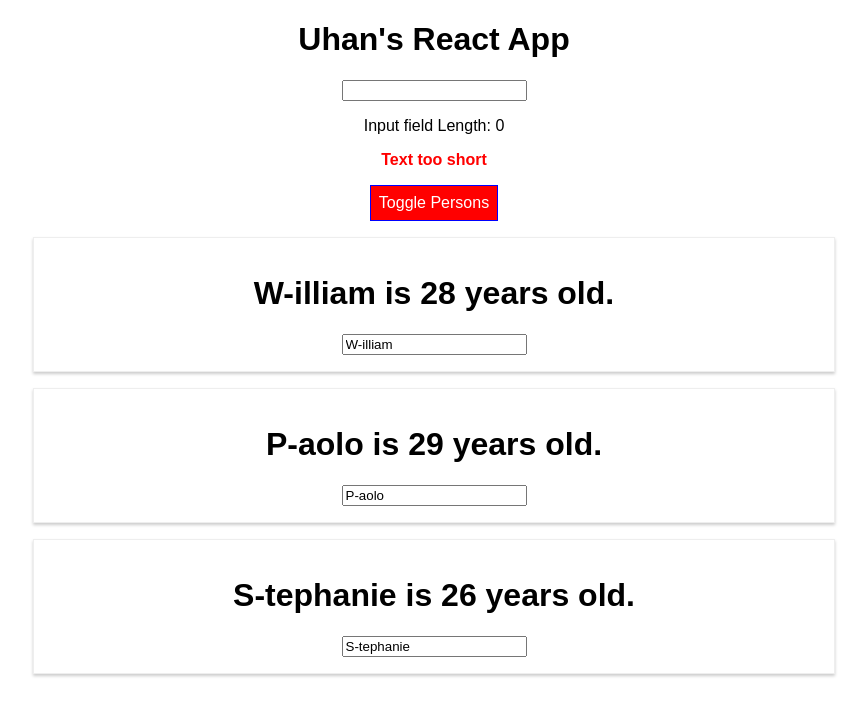
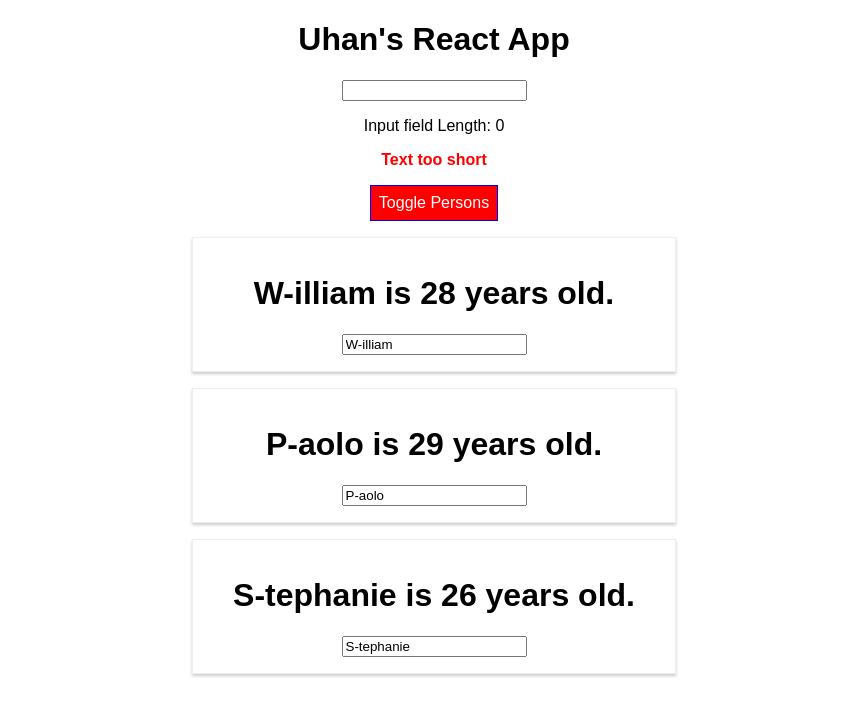
Before and after one commit to Uhan19/react-sandbox, a React (Create React App) app: page / in a window 1280 px wide. Both pictures are taken after a click on the button "Toggle Persons". Shown: the top 716 px of the page, without its empty margins (206-1073 px from the left). Built offline with nearby package versions, Linux system fonts and the light colour scheme.

Commit message:
Use Radium to extend in-line styling capabilities

```diff
--- a/src/App.js
+++ b/src/App.js
@@ -1,5 +1,6 @@
 import React, { useState } from 'react';
 import './App.css';
+import Radium, { StyleRoot } from "radium";
 import Person from "./Person/Person";
 import Characters from "./Characters/characters"
 import { Validation } from "./utils/validation";
@@ -21,7 +22,11 @@
     font: "inherit",
     border: "1px solid blue",
     padding: "8px",
-    cursor: "pointer"
+    cursor: "pointer",
+    ":hover": {
+      backgroundColor: "lightgreen",
+      color: "black"
+    }
   }
 
   const [ personState, setPersonState ] = useState({
@@ -108,6 +113,10 @@
   const persons = () => {
     if (showPersonState.showPerson) {
       style.backgroundColor = "red";
+      style[":hover"] = {
+        backgroundColor: "salmon",
+        color: "black"
+      }
       return (
         <div>
         {
@@ -128,6 +137,7 @@
   }
 
   return (
+    <StyleRoot>
       <div className="App">
         <h1>Uhan's React App</h1>
         <div>
@@ -144,8 +154,9 @@
         </button>
         {persons()}
       </div>
+    </StyleRoot>
   );
   // return React.createElement("div", { className: "App" }, React.createElement("h1", null, "Input Field"), React.createElement("input"))
 }
 
-export default app;
+export default Radium(app);
--- a/src/Person/Person.css
+++ b/src/Person/Person.css
@@ -6,3 +6,9 @@
 	padding: 16px;
 	text-align: center;
 }
+
+/* @media (min-width: 500px) {
+	.Person {
+		width: 450px;
+	}
+} */
--- a/src/Person/Person.js
+++ b/src/Person/Person.js
@@ -1,15 +1,21 @@
 import React from "react";
 import "./Person.css";
 import { KINGA } from "../utils/enums";
+import Radium from "radium";
 
 const person = (props) => {
 	const { name, age, onClick, change } = props
 	const personName = name ? name : "John Doe";
 	const personAge = age ? age : "0"
-	const isKinga = name === KINGA ? "Yuehan's little helper" : null
+	const isKinga = name === KINGA ? "Yuehan's little helper" : null;
+	const style = {
+		"@media (min-width: 500px)": {
+			width: "450px"
+		}
+	}
 
   return (
-		<div className="Person">
+		<div className="Person" style={style}>
 			<h1 onClick={onClick}>{personName} is {personAge} years old.</h1>
 			<p>{props.children}</p>
 			<p>{isKinga}</p>
@@ -18,4 +24,4 @@
 	)
 }
 
-export default person;
+export default Radium(person);
```
Lines whose indentation alone changed are shown as unchanged.
